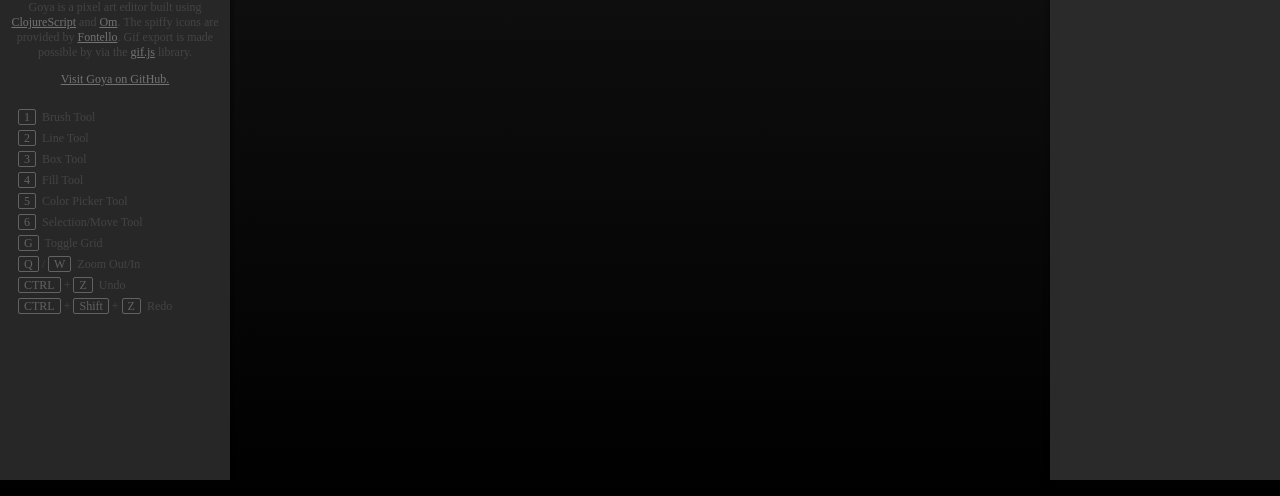
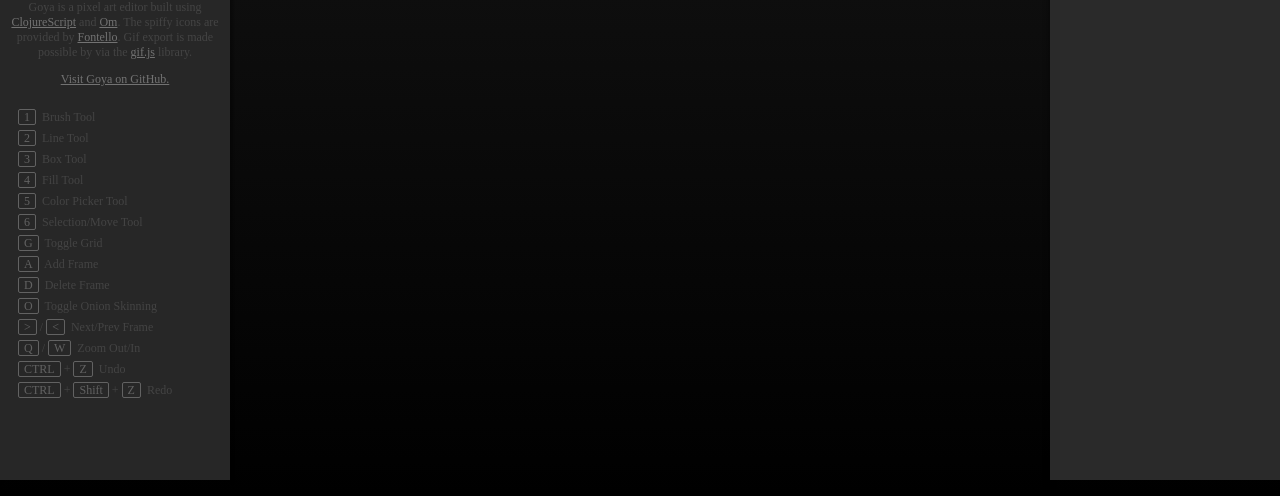
Before and after one commit to jackschaedler/goya, a plain HTML site: page resources/index.html in a window 1280 px wide. Shown: the part 720-1216 px from the top of the page. Drawn offline with Linux system fonts and the light colour scheme; a web font is replaced by a local one.

Commit message:
Hook up key shortcuts for animation controls

```diff
--- a/resources/index.html
+++ b/resources/index.html
@@ -30,6 +30,10 @@
                     <li class="key-shortcut"><div class="key">5</div> Color Picker Tool</li>
                     <li class="key-shortcut"><div class="key">6</div> Selection/Move Tool</li>
                     <li class="key-shortcut"><div class="key">G</div> Toggle Grid</li>
+                    <li class="key-shortcut"><div class="key">A</div> Add Frame</li>
+                    <li class="key-shortcut"><div class="key">D</div> Delete Frame</li>
+                    <li class="key-shortcut"><div class="key">O</div> Toggle Onion Skinning</li>
+                    <li class="key-shortcut"><div class="key">></div>/<div class="key"><</div> Next/Prev Frame</li>
                     <li class="key-shortcut"><div class="key">Q</div>/<div class="key">W</div> Zoom Out/In</li>
                     <li class="key-shortcut"><div class="key">CTRL</div>+<div class="key">Z</div> Undo</li>
                     <li class="key-shortcut"><div class="key">CTRL</div>+<div class="key">Shift</div>+<div class="key">Z</div> Redo</li>
```
Also changed, not shown: 1 other file.
